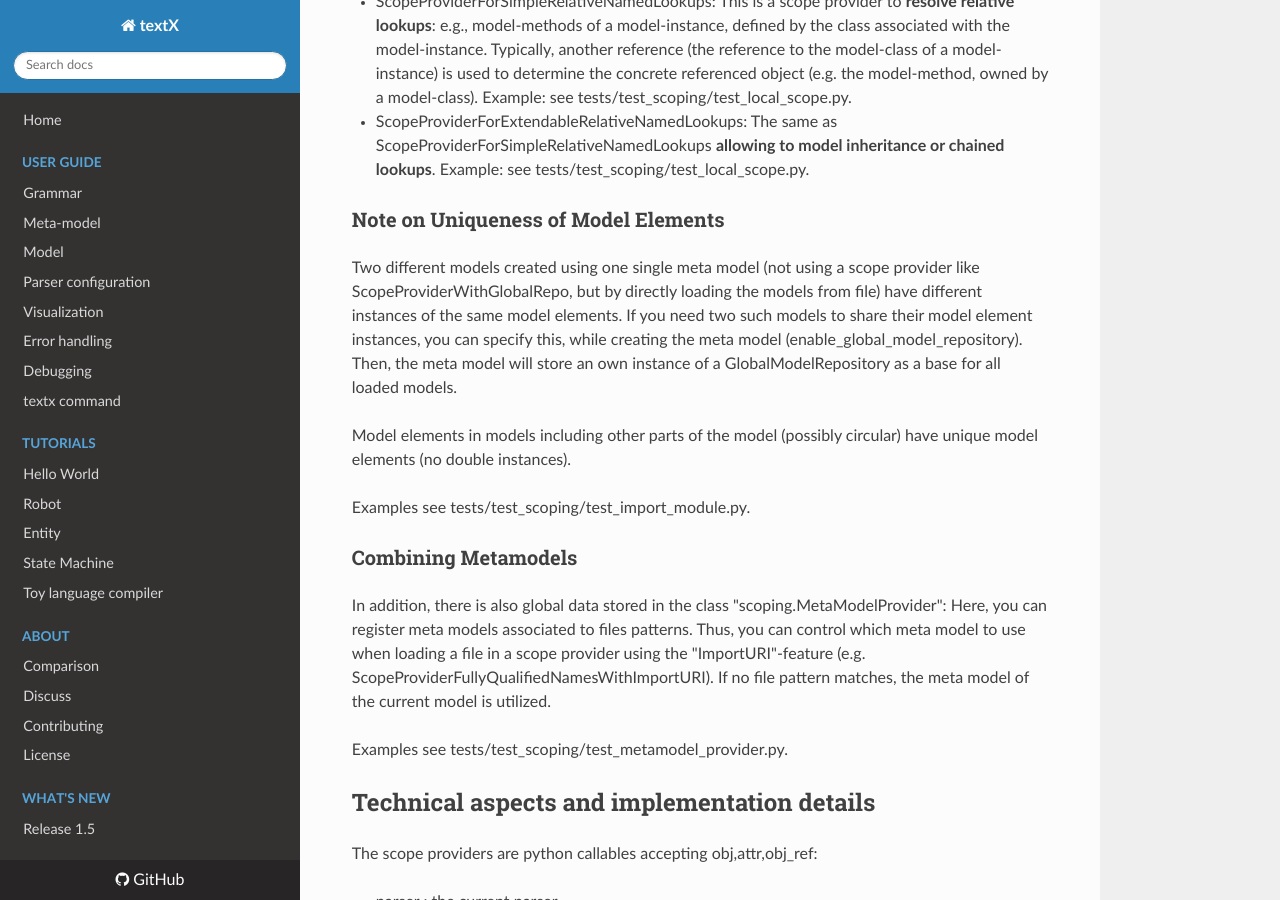
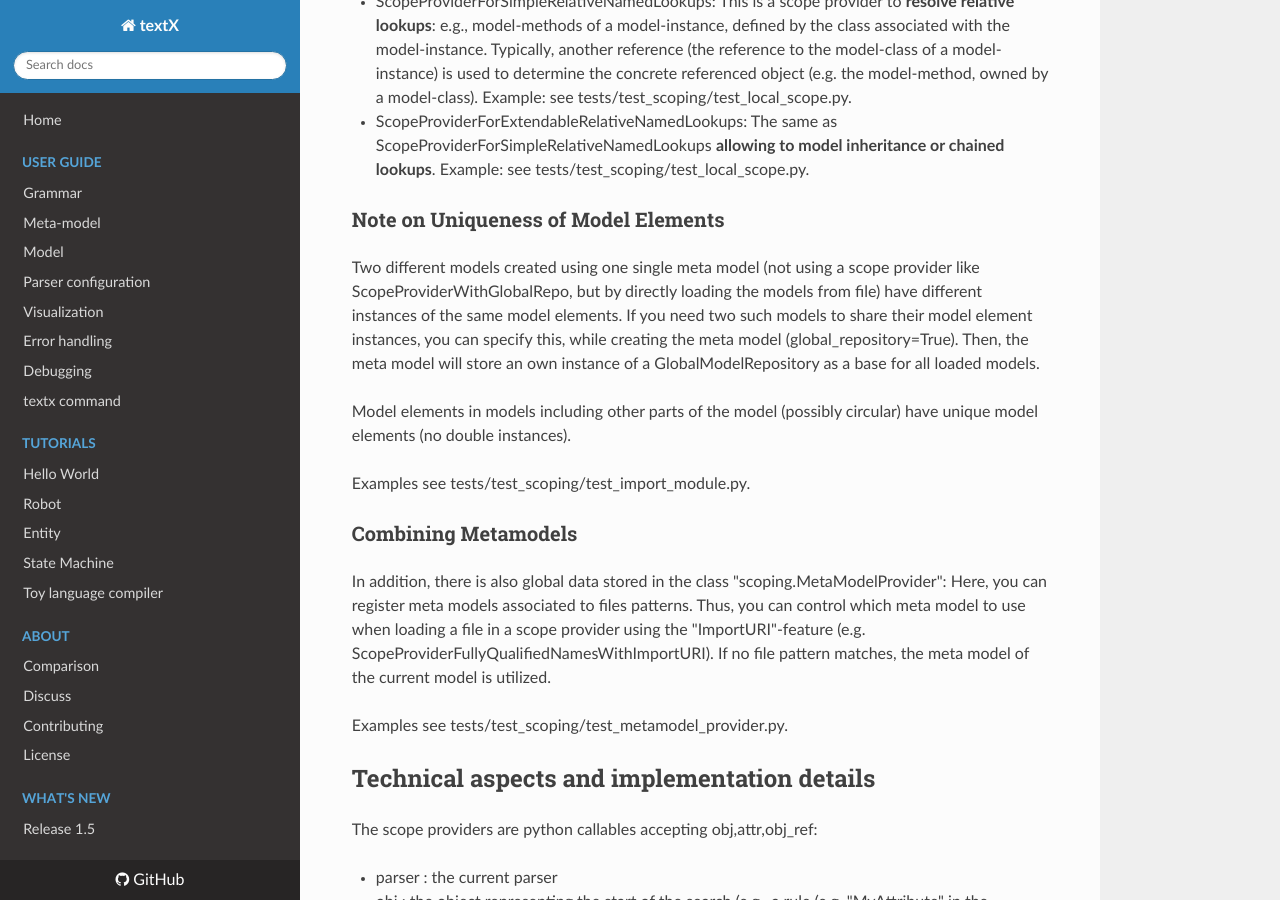
Before and after one commit to textX/textX, an MkDocs documentation site: the page built from docs/scoping.md, in a window 1280 px wide and 900 px high, scrolled down 2052 px. Built offline with MkDocs 1.6.1, drawn with Linux system fonts in a browser that asks for light colours; nearby versions of some CDN libraries; old or Windows-style settings are respelled for this version of MkDocs.

Commit message:
pull-request discussion: changed long name to short name "global_repository". Adapted doc.

```diff
--- a/docs/scoping.md
+++ b/docs/scoping.md
@@ -98,7 +98,7 @@ We provide some standard scope providers:
 Two different models created using one single meta model (not using a scope provider like ScopeProviderWithGlobalRepo,
 but by directly loading the models from file) have different instances of the same model elements. If you need two
 such models to share their model element instances, you can specify this, while creating the meta model
-(enable_global_model_repository). Then, the meta model will store an own instance of a GlobalModelRepository as a
+(global_repository=True). Then, the meta model will store an own instance of a GlobalModelRepository as a
 base for all loaded models.
 
 Model elements in models including other parts of the model (possibly circular) have unique model
```
